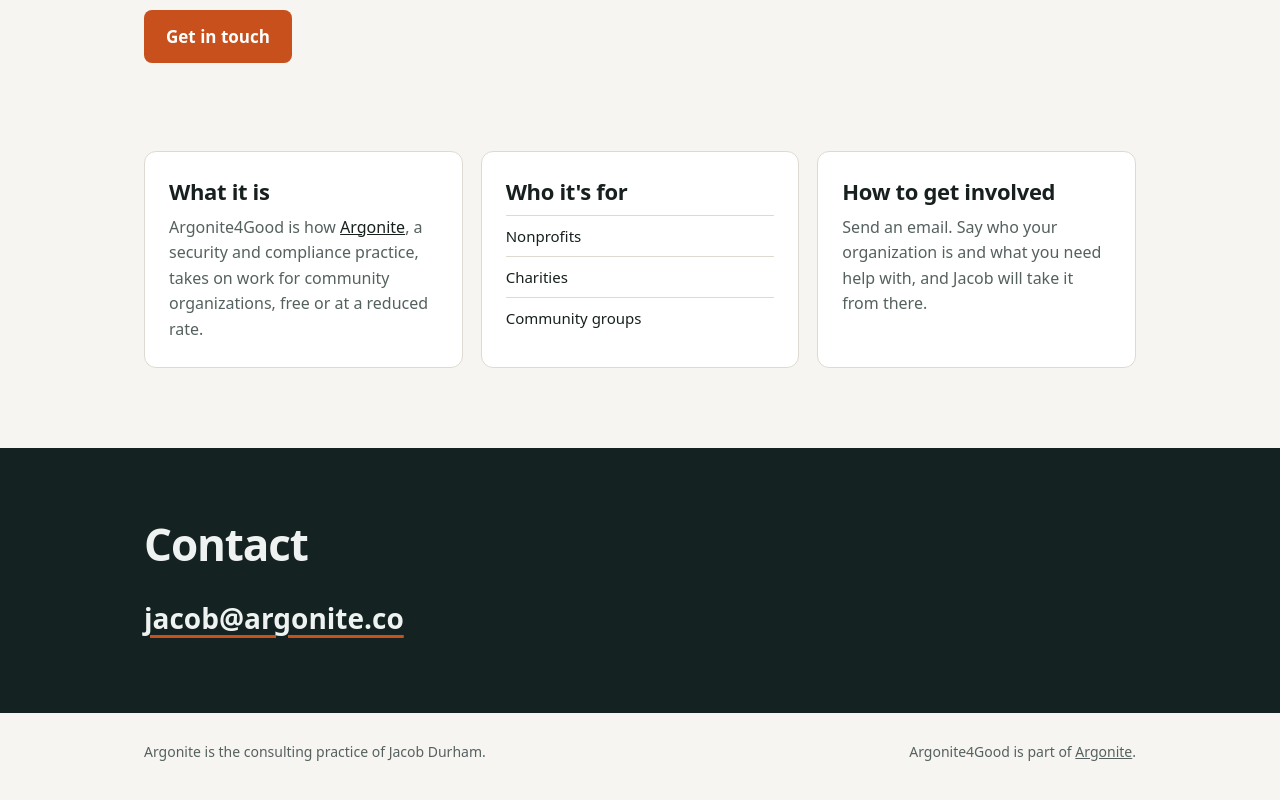
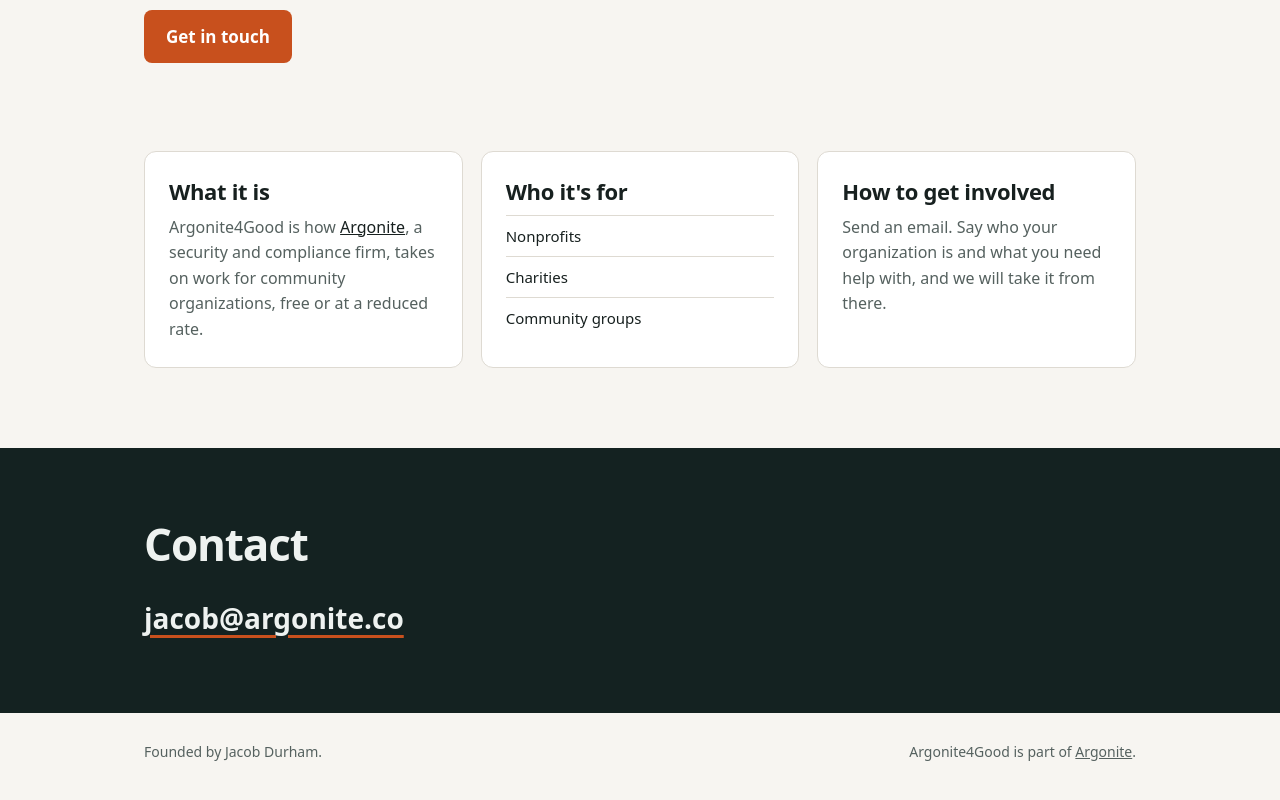
Before and after one commit to jacobyoby/argonite.co, a plain HTML site: page dist/4good/index.html in a window 1280 px wide. Shown: the part 538-1338 px from the top of the page. Drawn offline with Linux system fonts and the light colour scheme.

Commit message:
Credit Jacob Durham as founder and speak as a firm (#4)
Footers on the home, 404 and /4good/ pages now read "Founded by Jacob
Durham." The 4good page says "we will take it from there", and
"practice" becomes "firm". Already deployed; this brings main level
with what is live.

```diff
--- a/dist/4good/index.html
+++ b/dist/4good/index.html
@@ -130,7 +130,7 @@
     <div class="wrap grid">
       <article class="card" id="what">
         <h2>What it is</h2>
-        <p>Argonite4Good is how <a href="/">Argonite</a>, a security and compliance practice, takes on work for community organizations, free or at a reduced rate.</p>
+        <p>Argonite4Good is how <a href="/">Argonite</a>, a security and compliance firm, takes on work for community organizations, free or at a reduced rate.</p>
       </article>
       <article class="card" id="who">
         <h2>Who it's for</h2>
@@ -142,7 +142,7 @@
       </article>
       <article class="card" id="how">
         <h2>How to get involved</h2>
-        <p>Send an email. Say who your organization is and what you need help with, and Jacob will take it from there.</p>
+        <p>Send an email. Say who your organization is and what you need help with, and we will take it from there.</p>
       </article>
     </div>
   </section>
@@ -159,7 +159,7 @@
 
 <footer>
   <div class="wrap">
-    <span>Argonite is the consulting practice of Jacob Durham.</span>
+    <span>Founded by Jacob Durham.</span>
     <span>Argonite4Good is part of <a href="/">Argonite</a>.</span>
   </div>
 </footer>
```
Also changed, not shown: dist/404.html (+1 -1 lines), dist/index.html (+3 -3 lines).
